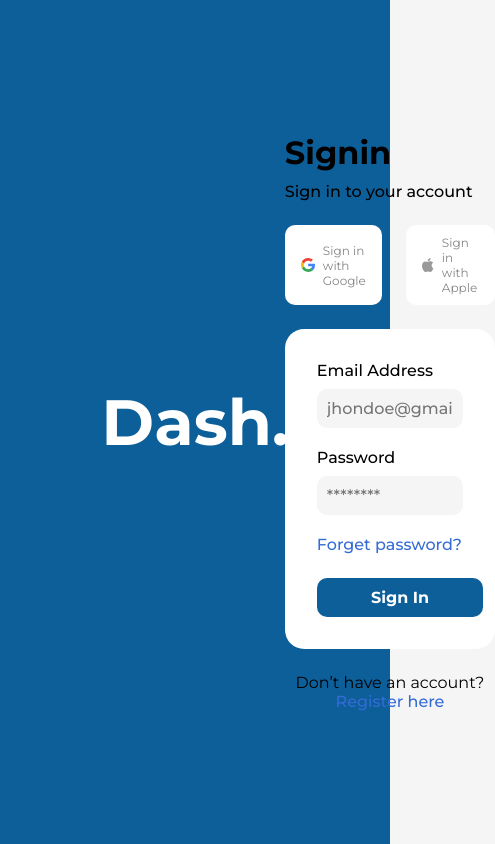
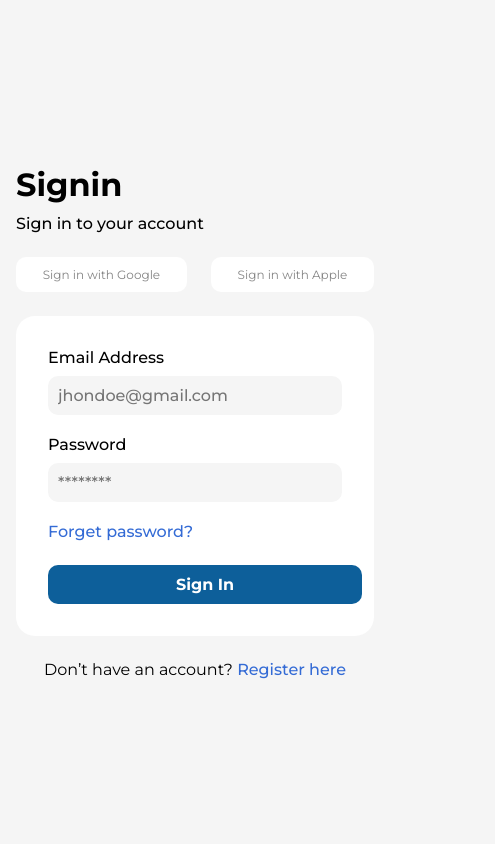
Before and after one commit to m26unkwn/dash-board, a React (Create React App) app: page / in a window 390 px wide. Shown: the whole page, 495 px wide, since content can reach past the window. Built offline with nearby package versions, Linux system fonts and the light colour scheme; no server answers.

Commit message:
responseive: sidebar icon btn opted out in 780px and 480px

```diff
--- a/src/components/Button/IconButton/iconbtn.css
+++ b/src/components/Button/IconButton/iconbtn.css
@@ -19,3 +19,9 @@
   width: 14px;
   height: 14px;
 }
+
+@media (max-width: 480px) {
+  .icon-btn > img {
+    display: none;
+  }
+}
--- a/src/screens/auth/auth.css
+++ b/src/screens/auth/auth.css
@@ -88,3 +88,26 @@
   width: 20px;
   height: 20px;
 }
+
+/* mobile resposive */
+
+@media (max-width: 780px) {
+  .auth-sidebar {
+    display: none;
+  }
+
+  .auth-form-container {
+    width: 100%;
+  }
+}
+
+@media (max-width: 480px) {
+  .auth-sidebar {
+    display: none;
+  }
+
+  .auth-form-wrapper {
+    width: 100%;
+    margin: 1rem;
+  }
+}
```
